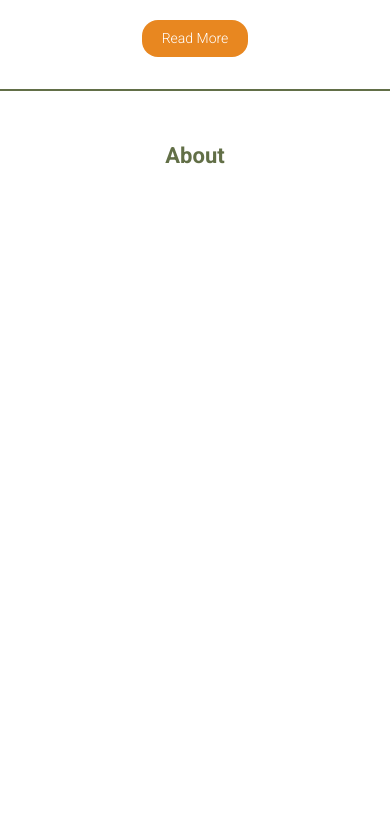
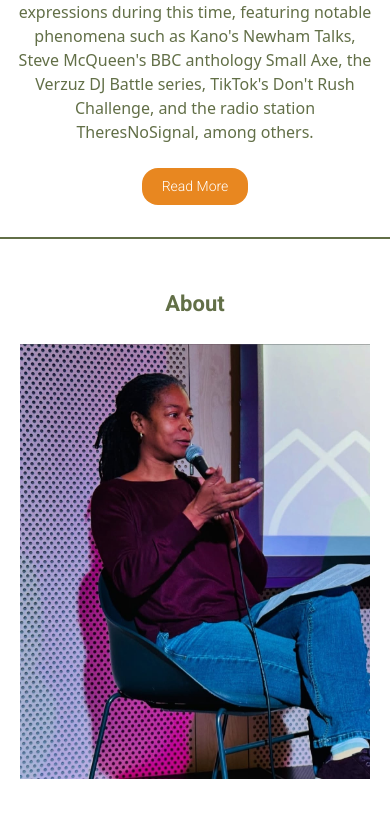
Before and after one commit to JoshCodedit/joy-site, a React (Vite) app: page / in a window 390 px wide. Shown: the part 1161-1990 px from the top of the page. Built offline with nearby package versions, Linux system fonts and the light colour scheme; a web font is replaced by a local one.

Commit message:
Responsnive about

```diff
--- a/src/components/About.jsx
+++ b/src/components/About.jsx
@@ -6,17 +6,19 @@ export default function About() {
   return (
     <>
       <h3 className="section-header text-center mb-6">About</h3>
-      <div className="flex justify-center items-center">
+      <div className="flex flex-col sm:flex-row justify-center items-center px-4 sm:px-0">
+        {/* Image - show in both views */}
         <img
           src="/images/dr-joy-white.jpg"
           alt="dr joy white"
-          className="w-[350px]"
+          className="w-[350px] mb-12 sm:mb-0"
         />
-        <div className="ml-[152px] border-b-2 border-primaryGreen w-[500px]">
-          <div className="main-text my-6 space-y-6">
+        {/* Text content */}
+        <div className="sm:ml-[152px] w-full sm:w-[500px] sm:border-b-2 border-primaryGreen">
+          <div className="sm:main-text text-main-mobile my-6 space-y-6 text-center sm:text-left">
             {renderText(textContent)}
           </div>
-          <div className="text-right">
+          <div className="text-center sm:text-right">
             <Button
               className="inline-block mb-10"
               text="Read More"
--- a/src/components/LatestPublicationCard.jsx
+++ b/src/components/LatestPublicationCard.jsx
@@ -19,11 +19,11 @@ export default function LatestPublicationCard(props) {
               className="mx-auto max-w-xs mb-12"
             />
           </div>
-          <h4 className="text-l font-semibold font-roboto mb-4">
+          <h4 className="text-xl font-semibold font-roboto mb-4">
             {props.head}
           </h4>
 
-          <div className="main-text mb-6 space-y-3">
+          <div className="sm:main-text mb-6 space-y-3">
             {renderText(props.content)}
           </div>
 
--- a/src/index.css
+++ b/src/index.css
@@ -8,6 +8,9 @@
     }
     .main-text{
         @apply text-primaryGreen font-roboto text-[14px];
+    }
+    .main-text-mobile{
+        @apply text-primaryGreen font-roboto text-[16px];
     }
     .button-class {
         @apply bg-primaryOrange font-roboto text-white text-[14px] py-2 px-5 rounded-2xl font-light;
```
